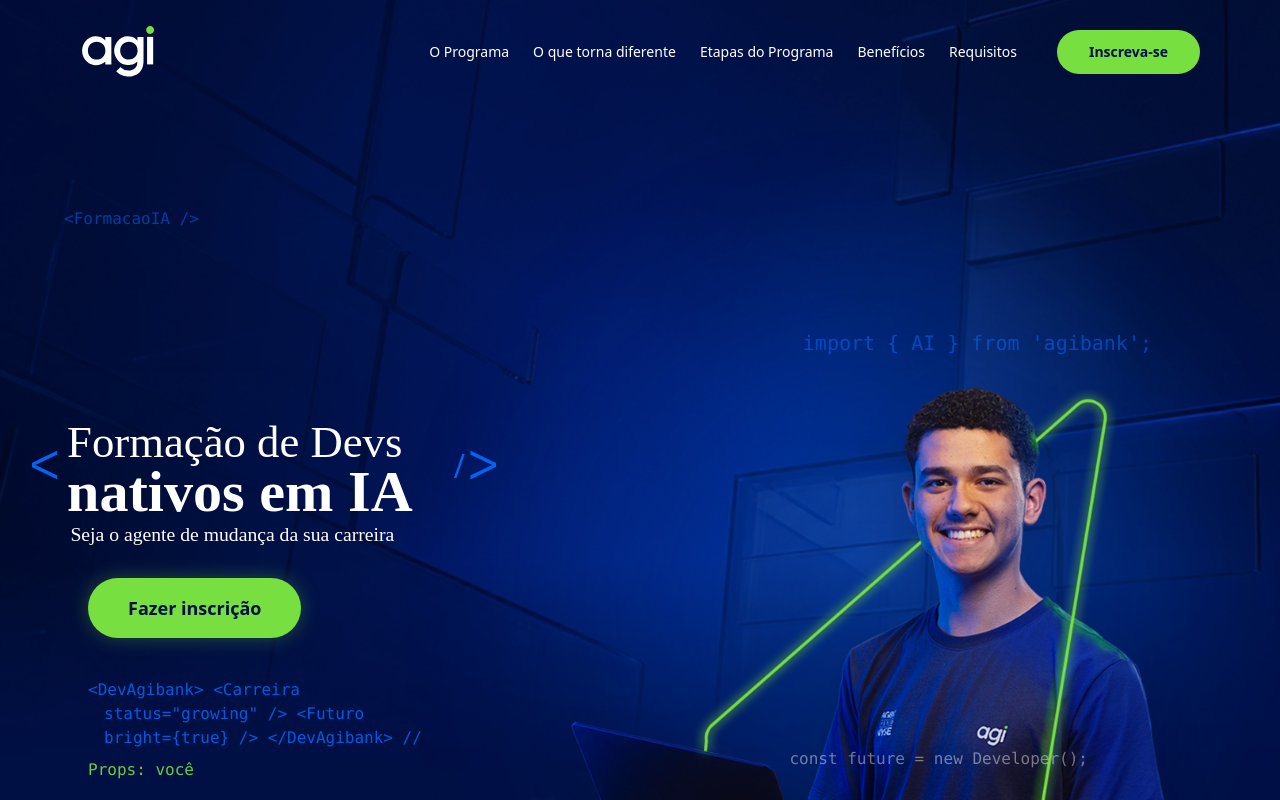
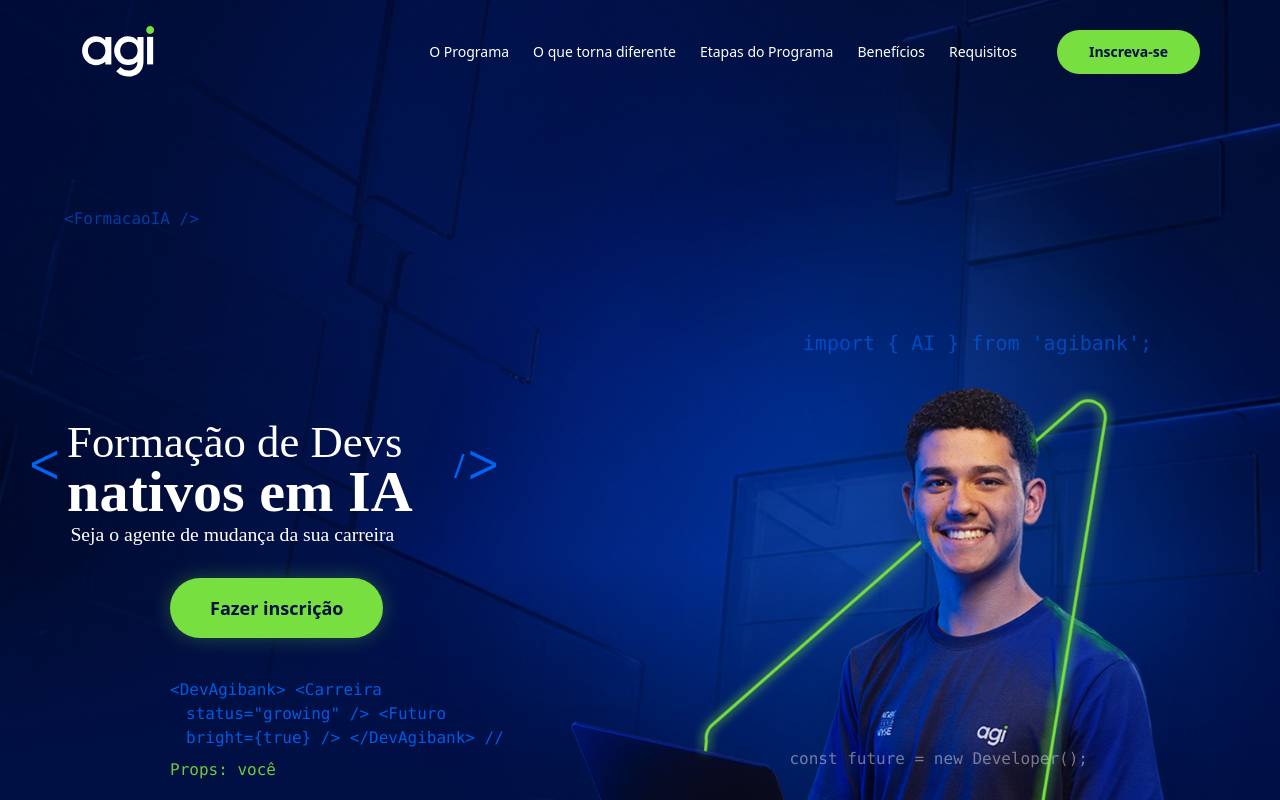
Before and after one commit to Uriel3coletivo/formacao-devs-ia, a Next.js app: page / in a window 1280 px wide. Shown: the top 800 px of the page. Built offline with nearby package versions, Linux system fonts and the light colour scheme.

Commit message:
Update Hero.jsx

```diff
--- a/src/components/Hero.jsx
+++ b/src/components/Hero.jsx
@@ -18,28 +18,23 @@ export default function Hero() {
   return (
     <section className="relative min-h-screen flex items-center bg-[#000f44] overflow-hidden pt-32 pb-12">
 
-      {/* CAMADA 1: Background Real */}
       <div className="absolute inset-0 z-0">
         <img src="/images/Hero-Banner-1.jpg" alt="Background" className="w-full h-full object-cover" />
         <div className="absolute inset-0 bg-[#000f44]/40" />
       </div>
 
-      {/* CAMADA 2: Efeito Pixels */}
       <div className="absolute bottom-0 right-0 w-full md:w-2/3 h-full z-10 pointer-events-none flex justify-end items-end opacity-80">
         <img src="/images/Pixels.png" alt="Pixels Decorativos" className="object-contain max-h-full" />
       </div>
 
-      {/* CAMADA 3: Codigos Flutuantes Fundo */}
       <div className="absolute inset-0 z-10 pointer-events-none overflow-hidden font-mono text-sm md:text-base">
         <motion.div animate={{ y: [0, -20, 0], opacity: [0.2, 0.6, 0.2] }} transition={{ repeat: Infinity, duration: 4, ease: "easeInOut" }} className="absolute top-[20%] left-[5%] text-[#0064f5]">&lt;FormacaoIA /&gt;</motion.div>
         <motion.div animate={{ y: [0, -15, 0], opacity: [0.3, 0.8, 0.3] }} transition={{ repeat: Infinity, duration: 5, ease: "easeInOut", delay: 2 }} className="absolute top-[30%] right-[10%] text-[#0064f5] text-xl">import &#123; AI &#125; from 'agibank';</motion.div>
       </div>
 
-      {/* CAMADA 4: Conteudo Principal */}
       <div className="container-custom relative z-20 w-full mt-4">
         <div className="grid lg:grid-cols-12 gap-0 items-center">
 
-          {/* Esquerda */}
           <motion.div
             initial={{ opacity: 0, y: 30 }}
             animate={{ opacity: 1, y: 0 }}
@@ -53,7 +48,7 @@ export default function Hero() {
               style={{ objectPosition: 'left center' }}
             />
 
-            <div className="pl-2">
+            <div className="pl-12 md:pl-16 lg:pl-[75px] xl:pl-[90px]">
               <button className="bg-[#77df40] text-[#000f44] px-10 py-4 rounded-full font-bold text-lg hover:bg-[#0064f5] hover:text-white transition-all transform hover:scale-105 active:scale-95 shadow-[0_0_20px_rgba(119,223,64,0.3)]">
                 Fazer inscrição
               </button>
@@ -71,7 +66,6 @@ export default function Hero() {
             </div>
           </motion.div>
 
-          {/* Direita */}
           <div className="col-span-12 lg:col-span-7 relative h-[600px] md:h-[800px] lg:h-[950px] flex justify-center items-end pointer-events-none mt-10 lg:mt-0 z-20">
             <div className="absolute top-1/2 left-1/2 transform -translate-x-1/2 -translate-y-1/2 w-[500px] h-[500px] bg-[#0064f5] rounded-full blur-[120px] opacity-30 z-0" />
 
@@ -91,7 +85,6 @@ export default function Hero() {
         </div>
       </div>
 
-      {/* CAMADA 5: Codigos Flutuantes Frente */}
       <div className="absolute inset-0 z-30 pointer-events-none overflow-hidden font-mono text-sm md:text-base">
         <motion.div animate={{ y: [0, 30, 0], opacity: [0.3, 0.8, 0.3] }} transition={{ repeat: Infinity, duration: 6, ease: "easeInOut", delay: 1 }} className="absolute bottom-[20%] left-[45%] lg:left-[55%] text-[#77df40]">if (learning) &#123; grow(); &#125;</motion.div>
         <motion.div animate={{ y: [0, 25, 0], opacity: [0.2, 0.6, 0.2] }} transition={{ repeat: Infinity, duration: 7, ease: "easeInOut", delay: 0.5 }} className="absolute top-[65%] right-[15%] text-white">const future = new Developer();</motion.div>
```
